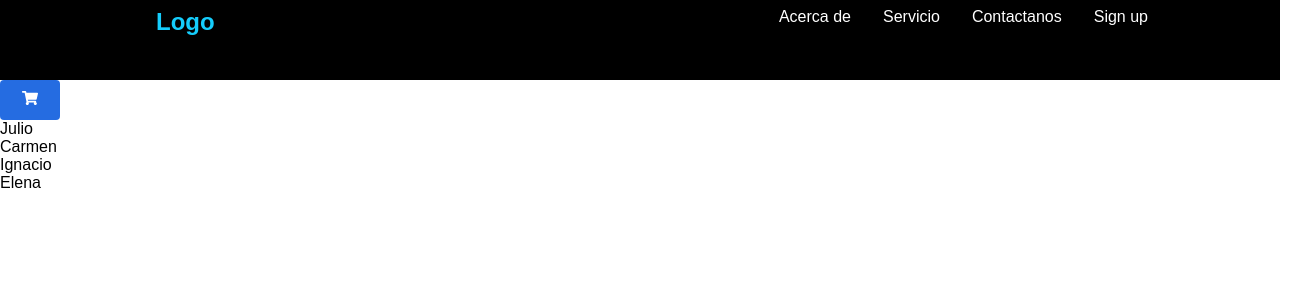
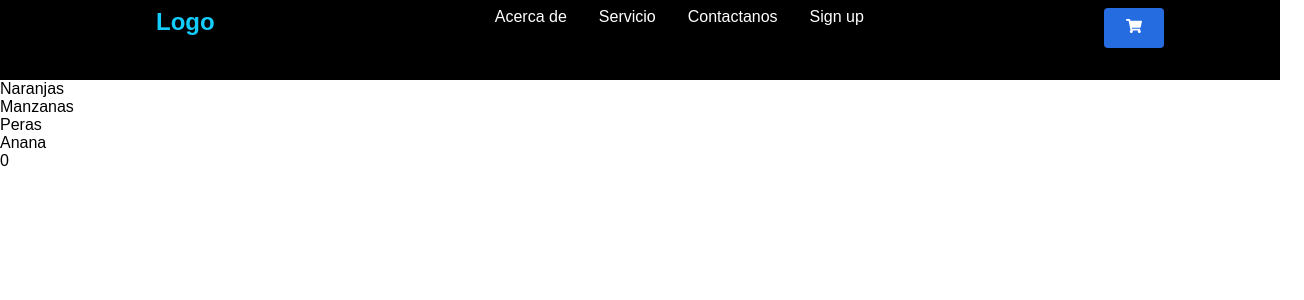
Before and after one commit to ChescaRojas/myreactapp, a React (Create React App) app in the folder myapp/: page / in a window 1280 px wide. Shown: the top 300 px of the page, 1304 px wide, since content can reach past the window. Built offline with nearby package versions, Linux system fonts and the light colour scheme.

Commit message:
commit cartWidget

```diff
--- a/myapp/src/App.js
+++ b/myapp/src/App.js
@@ -3,15 +3,29 @@ import React from 'react';
 import './App.css';
 import Navbar from './Components/Navbar';
 import { BrowserRouter as Router} from 'react-router-dom';
-import CarWidget from './Components/Navbar/CarWidget';
 import ItemList from './Components/ItemList';
 
 function App() {
+  let names = [
+    'Naranjas',
+    'Manzanas',
+    'Peras',
+    'Anana'
+  ];
+
+  let itemsInTheCart = 0;
+
+  function AddToTheCart () {
+    itemsInTheCart += 1;
+    console.log('entre')
+  };
+
+
   return (
     <Router>
       <Navbar />
-      <CarWidget />
-      <ItemList/>
+      <ItemList names={names} AddToTheCart={AddToTheCart}/>
+      <div>{itemsInTheCart}</div>
     </Router>
 
   );
--- a/myapp/src/Components/ItemList.js
+++ b/myapp/src/Components/ItemList.js
@@ -1,16 +1,12 @@
-import React from 'react'
+import React from "react"
 
-const ItemList = () => {
-    return (
-        <div>
-            <ol>
-                <li>Julio</li>
-                <li>Carmen</li>
-                <li>Ignacio</li>
-                <li>Elena</li>
-            </ol>
-        </div>
-    )
+function ItemList({names, AddToTheCart}) {
+
+return <>
+	{
+	names.map(names => <div key={names} onClick={AddToTheCart}>{names}</div>)
+	}
+</>;
 }
 
-export default ItemList
+export default ItemList;
--- a/myapp/src/Components/Navbar/index.js
+++ b/myapp/src/Components/Navbar/index.js
@@ -1,4 +1,5 @@
 import React from 'react';
+import CarWidget from './CarWidget';
 import {
     Nav,
     NavLink,
@@ -31,6 +32,8 @@ const Navbar = () => {
                     </NavLink>
                 </NavMenu>
 
+                <CarWidget />
+
             </Nav>
         </>
     )
```
